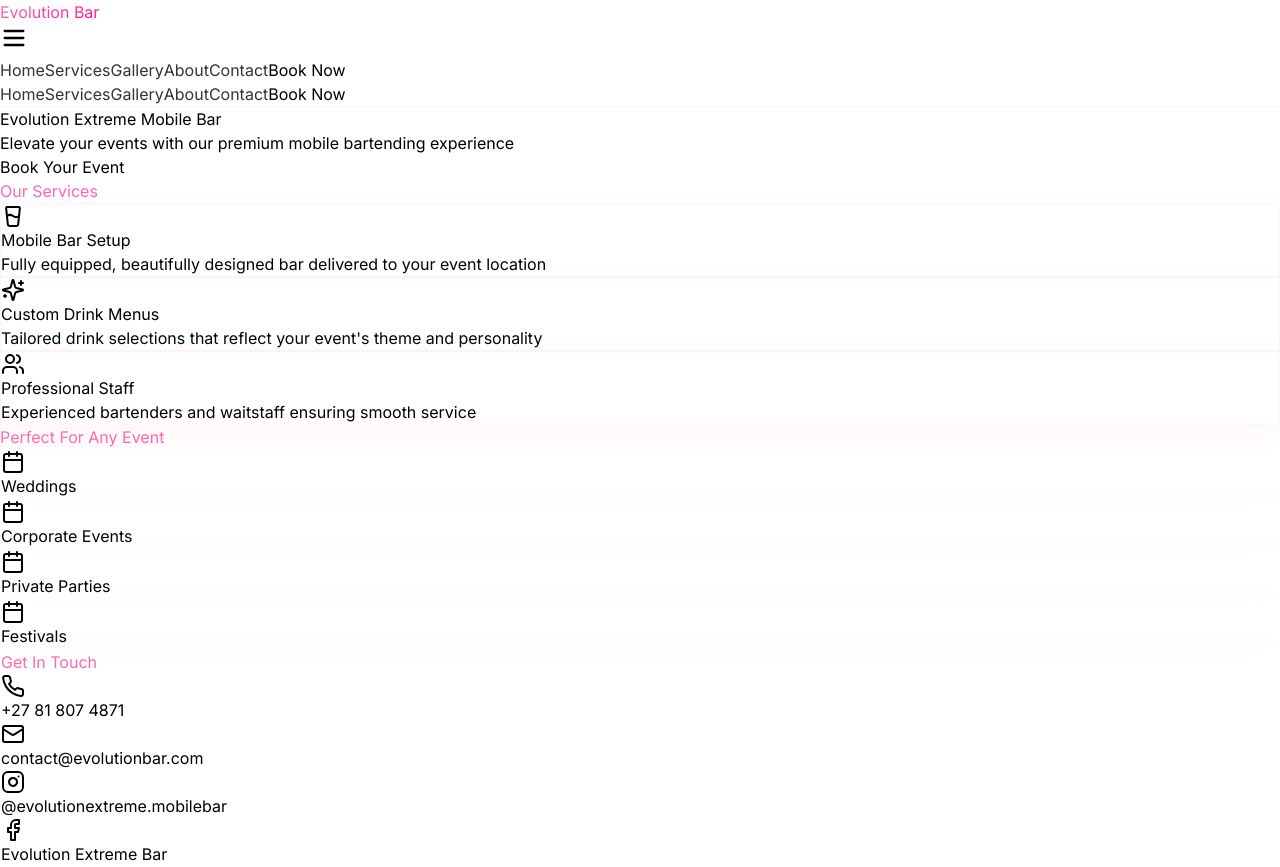
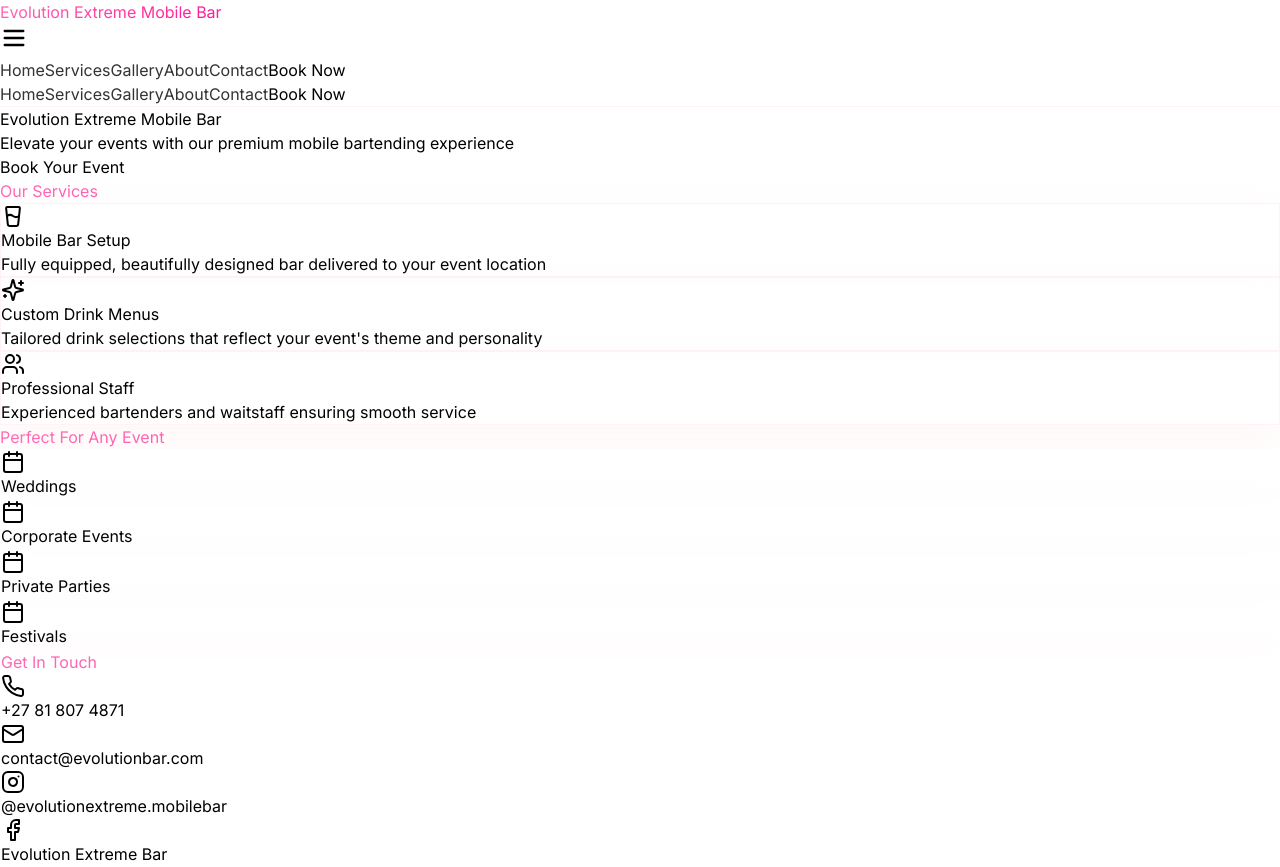
Before and after one commit to matthieukapanga/EvolutionExtremeMobileBar, a Next.js app: page / in a window 1280 px wide. Built offline with nearby package versions, Linux system fonts and the light colour scheme; grey boxes are pictures that could not be loaded.

Commit message:
navbar logo
changed logo

```diff
--- a/components/Navbar.tsx
+++ b/components/Navbar.tsx
@@ -14,7 +14,7 @@ export default function Navbar() {
       <div className="container mx-auto px-4">
         <div className="flex items-center justify-between">
           <Link href="/" className="text-2xl font-bold gradient-text">
-            Evolution Bar
+            Evolution Extreme Mobile Bar
           </Link>
 
           {/* Hamburger button */}
```
